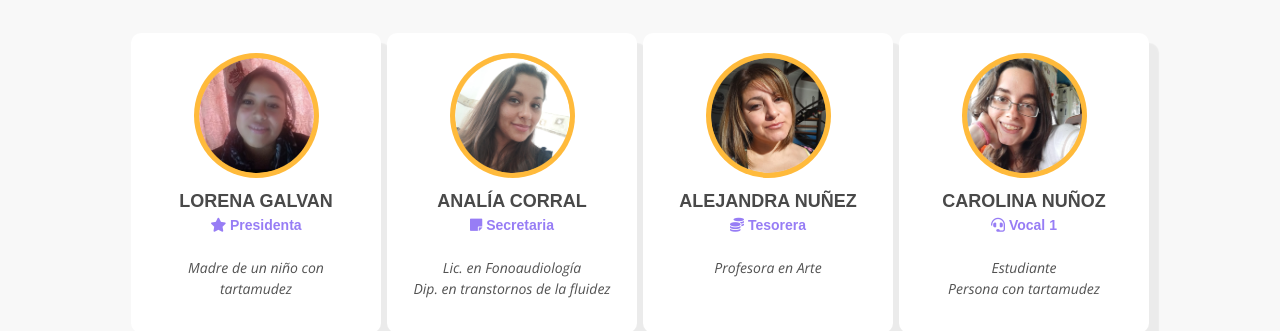
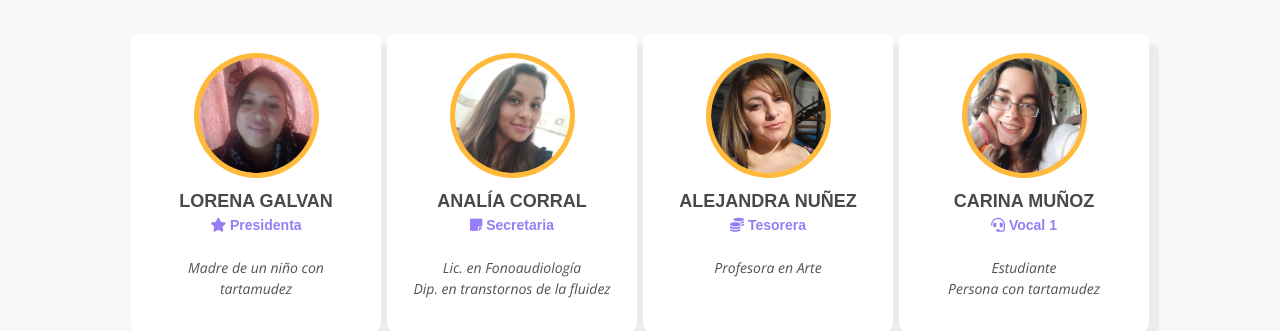
Before and after one commit to cscristianmoreno/pagina_prueba, a React (Create React App) app: page / in a window 1280 px wide. Shown: the part 3801-4132 px from the top of the page. Built offline with nearby package versions, Linux system fonts and the light colour scheme; the HTML template or start-up script is replaced by a standard one.

Commit message:
Fix Name

```diff
--- a/package.json
+++ b/package.json
@@ -2,6 +2,7 @@
   "name": "my-app",
   "version": "0.1.0",
   "private": true,
+  "homepage": "https://cscristianmoreno.github.io/pagina_prueba",
   "dependencies": {
     "@testing-library/jest-dom": "^5.16.4",
     "@testing-library/react": "^13.2.0",
@@ -16,6 +17,8 @@
     "web-vitals": "^2.1.4"
   },
   "scripts": {
+    "predeploy": "npm run build",
+    "deploy": "gh-pages -d build",
     "start": "react-scripts start",
     "build": "react-scripts build",
     "test": "react-scripts test",
--- a/src/Components/Members/Members.js
+++ b/src/Components/Members/Members.js
@@ -41,7 +41,7 @@ const Members = () => {
                 <div className="class_members_image">
                     <img src={user_4}/>
 
-                    <span className="class_members_name">CAROLINA NUÑOZ</span>
+                    <span className="class_members_name">CARINA MUÑOZ</span>
                     <span className="class_members_role"><i className="fas fa-headset"/>&nbsp;Vocal 1</span>
                     <br/>
                     <span className="class_members_description">Estudiante</span>
```
